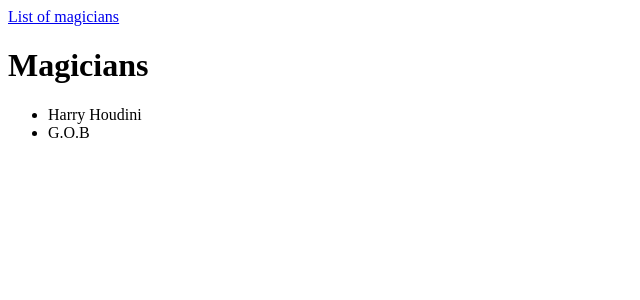
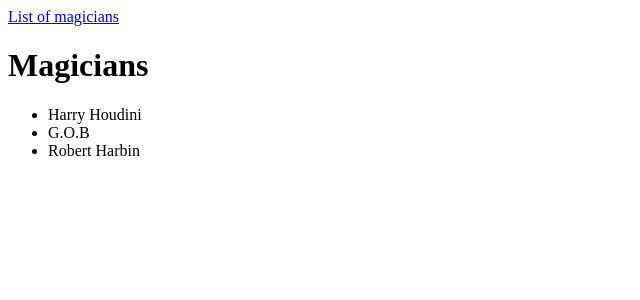
Before and after one commit to IsaacVerm/mad-trick-explainer, an Angular app in the folder mte/: page /magician-list in a window 1280 px wide. Shown: the top 300 px of the page, without its empty margins (0-640 px from the left). Built offline with nearby package versions, Linux system fonts and the light colour scheme.

Commit message:
add more magician data

```diff
--- a/mte/src/app/magicians.ts
+++ b/mte/src/app/magicians.ts
@@ -1,4 +1,19 @@
 export const magicians = [
-  { name: 'Harry Houdini', trick: 'suspended straitjacket escape' },
-  { name: 'G.O.B', trick: 'Aztec Tomb ' }
+  { name: 'Harry Houdini',
+    tricks: ['Suspended straitjacket escape',
+              'Chinese water torture cell',
+              'Overboard box escape',
+              'Buried alive']
+            },
+  { name: 'G.O.B',
+    tricks: ['Aztec Tomb',
+              'Raining pennies',
+              'Hidden dove',
+              'Swallowed keys']
+            },
+  {name: 'Robert Harbin',
+   tricks: ['Zig Zag Girl',
+            'Aztec Lady',
+            'The Blades of Opah']
+          }
 ]
```
Also changed, not shown: 1 other file (tests, documents, lock files or other folders).
